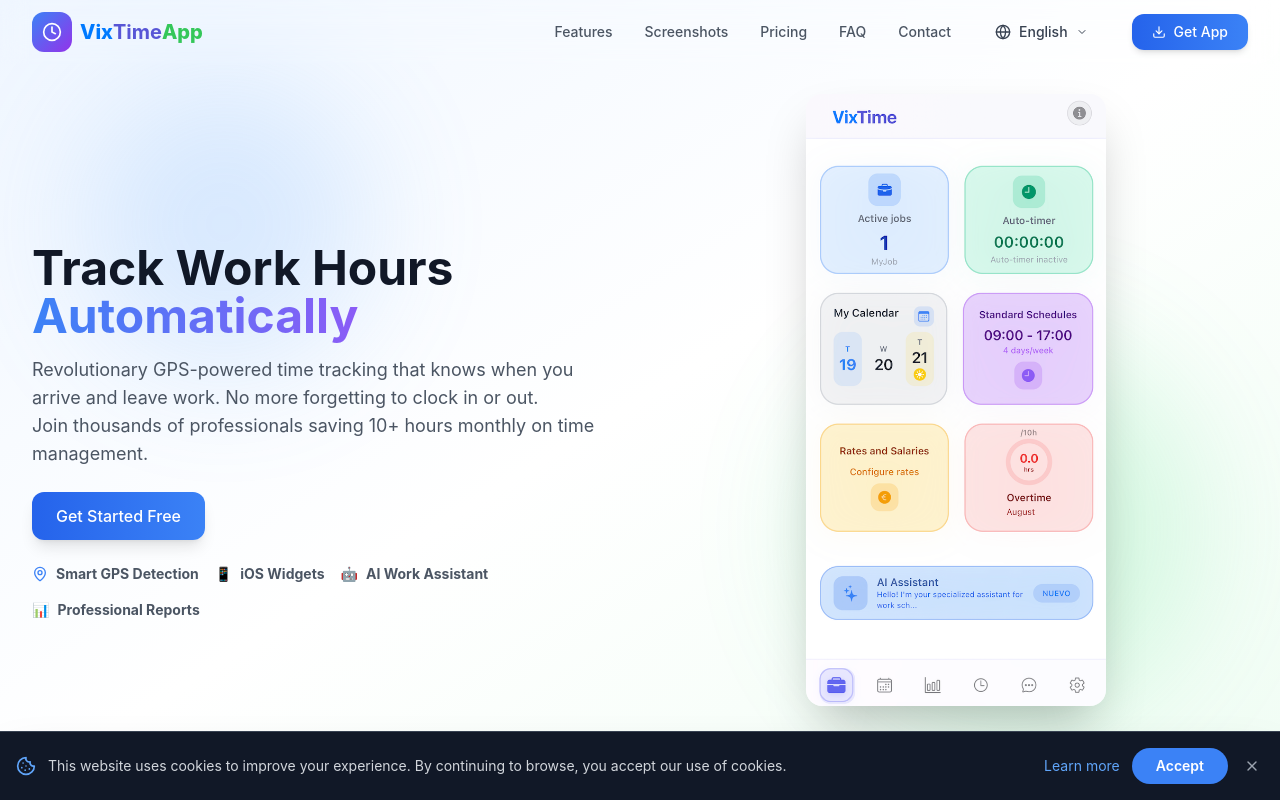
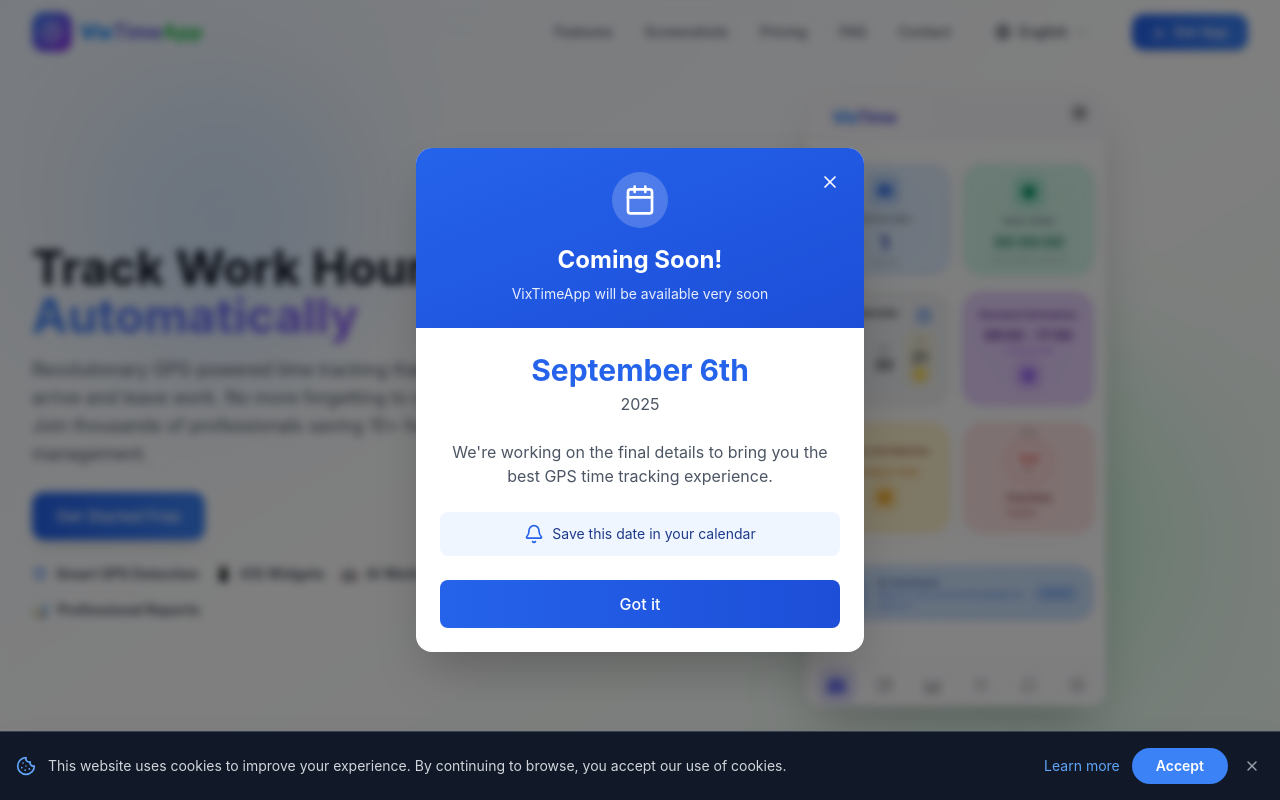
Before and after one commit to donia1222/worktrack-landing, a Next.js app: page / in a window 1280 px wide. Both pictures are taken after a click on the button "Get App". Shown: the top 800 px of the page. Built offline with nearby package versions, Linux system fonts and the light colour scheme.

Commit message:
“12”

```diff
--- a/app/layout.tsx
+++ b/app/layout.tsx
@@ -2,6 +2,7 @@
 import './globals.css'
 import LanguageProvider from '@/components/LanguageProvider'
 import CookieNotice from '@/components/CookieNotice'
+import { LaunchModalProvider } from '@/contexts/LaunchModalContext'
 
 export const metadata: Metadata = {
   title: 'WorkTrack - Control de Horas de Trabajo',
@@ -23,8 +24,10 @@
     <html lang="es">
       <body className="bg-gray-50">
         <LanguageProvider>
-          {children}
-          <CookieNotice />
+          <LaunchModalProvider>
+            {children}
+            <CookieNotice />
+          </LaunchModalProvider>
         </LanguageProvider>
       </body>
     </html>
--- a/app/page.tsx
+++ b/app/page.tsx
@@ -1,3 +1,5 @@
+'use client'
+
 import Navigation from '@/components/Navigation'
 import Hero from '@/components/Hero'
 import Stats from '@/components/Stats'
@@ -8,8 +10,12 @@
 import FAQ from '@/components/FAQ'
 import CTA from '@/components/CTA'
 import Footer from '@/components/Footer'
+import { LaunchModal } from '@/components/LaunchModal'
+import { useLaunchModal } from '@/contexts/LaunchModalContext'
 
 export default function Home() {
+  const { isOpen, closeModal } = useLaunchModal()
+
   return (
     <>
       <Navigation />
@@ -24,6 +30,7 @@
         <CTA />
         <Footer />
       </main>
+      <LaunchModal isOpen={isOpen} onClose={closeModal} />
     </>
   )
 }
--- a/components/Hero.tsx
+++ b/components/Hero.tsx
@@ -5,9 +5,11 @@
 import DemoModal from './DemoModal'
 import { useLanguage } from '@/lib/language'
 import Image from 'next/image'
+import { useLaunchModal } from '@/contexts/LaunchModalContext'
 
 export default function Hero() {
   const { t } = useLanguage()
+  const { openModal } = useLaunchModal()
   const [isDemoOpen, setIsDemoOpen] = useState(false)
   return (
     <section id="hero" className="relative min-h-[600px] sm:min-h-screen flex items-center justify-center overflow-hidden">
@@ -34,6 +36,7 @@
 
             <div className="flex flex-col sm:flex-row gap-3 mb-6">
               <button
+                onClick={openModal}
                 className="px-6 py-3 bg-gradient-to-r from-blue-600 to-blue-500 text-white font-medium rounded-xl hover:from-blue-700 hover:to-blue-600 transition-all shadow-lg hover:shadow-xl text-sm sm:text-base"
               >
                 {t('hero.downloadButton')}
--- /dev/null
+++ b/components/LaunchModal.tsx
@@ -0,0 +1,91 @@
+'use client'
+
+import { useEffect, useState } from 'react'
+import { X, Calendar, Bell } from 'lucide-react'
+import { motion, AnimatePresence } from 'framer-motion'
+import { useLanguage } from '@/lib/language'
+
+export function LaunchModal({ isOpen, onClose }: { isOpen: boolean; onClose: () => void }) {
+  const { t } = useLanguage()
+
+  const handleClose = () => {
+    onClose()
+  }
+
+  return (
+    <AnimatePresence>
+      {isOpen && (
+        <>
+          <motion.div
+            initial={{ opacity: 0 }}
+            animate={{ opacity: 1 }}
+            exit={{ opacity: 0 }}
+            className="fixed inset-0 bg-black/50 backdrop-blur-sm z-50"
+            onClick={handleClose}
+          />
+          <div className="fixed inset-0 flex items-center justify-center p-4 z-50">
+            <motion.div
+              initial={{ opacity: 0, scale: 0.9, y: 20 }}
+              animate={{ opacity: 1, scale: 1, y: 0 }}
+              exit={{ opacity: 0, scale: 0.9, y: 20 }}
+              className="w-full max-w-md bg-white rounded-2xl shadow-2xl overflow-hidden"
+            >
+            <div className="relative bg-gradient-to-br from-blue-600 to-blue-700 p-6 text-white">
+              <button
+                onClick={handleClose}
+                className="absolute top-4 right-4 p-2 rounded-full hover:bg-white/20 transition-colors"
+              >
+                <X className="w-5 h-5" />
+              </button>
+
+              <div className="flex items-center justify-center mb-4">
+                <div className="p-3 bg-white/20 rounded-full">
+                  <Calendar className="w-8 h-8" />
+                </div>
+              </div>
+
+              <h2 className="text-2xl font-bold text-center mb-2">
+                {t('launchModal.title')}
+              </h2>
+              <p className="text-center text-white/90 text-sm">
+                {t('launchModal.subtitle')}
+              </p>
+            </div>
+
+            <div className="p-6">
+              <div className="flex items-center justify-center mb-6">
+                <div className="text-center">
+                  <div className="text-3xl font-bold text-blue-600 mb-1">
+                    {t('launchModal.date')}
+                  </div>
+                  <div className="text-gray-600">
+                    {t('launchModal.year')}
+                  </div>
+                </div>
+              </div>
+
+              <p className="text-center text-gray-600 mb-6">
+                {t('launchModal.description')}
+              </p>
+
+              <div className="flex items-center justify-center gap-2 p-3 bg-blue-50 rounded-lg mb-6">
+                <Bell className="w-5 h-5 text-blue-600" />
+                <span className="text-sm text-blue-900">
+                  {t('launchModal.reminder')}
+                </span>
+              </div>
+
+              <button
+                onClick={handleClose}
+                className="w-full py-3 bg-gradient-to-r from-blue-600 to-blue-700 text-white font-medium rounded-lg hover:shadow-lg transition-all duration-200 transform hover:scale-[1.02]"
+              >
+                {t('launchModal.button')}
+              </button>
+            </div>
+            </motion.div>
+          </div>
+        </>
+      )}
+    </AnimatePresence>
+  )
+}
--- a/components/Navigation.tsx
+++ b/components/Navigation.tsx
@@ -5,6 +5,7 @@
 import { Clock, Menu, X, Download } from 'lucide-react'
 import { useLanguage } from '@/lib/language'
 import LanguageSelector from './LanguageSelector'
+import { useLaunchModal } from '@/contexts/LaunchModalContext'
 
 const getNavItems = (t: (key: string) => string) => [
   { label: t('navigation.features'), href: '#features' },
@@ -16,6 +17,7 @@
 
 export default function Navigation() {
   const { t } = useLanguage()
+  const { openModal } = useLaunchModal()
   const [isScrolled, setIsScrolled] = useState(false)
   const [isVisible, setIsVisible] = useState(true)
   const [lastScrollY, setLastScrollY] = useState(0)
@@ -103,6 +105,7 @@
             <LanguageSelector variant="header" />
 
             <button
+              onClick={openModal}
               className={`px-5 py-2 rounded-xl font-medium transition-all flex items-center gap-2 bg-gradient-to-r from-blue-600 to-blue-500 text-white hover:from-blue-700 hover:to-blue-600 shadow-md hover:shadow-lg text-sm`}
             >
               <Download className="w-3.5 h-3.5" />
@@ -144,7 +147,9 @@
                 <LanguageSelector variant="mobile" />
               </div>
 
-              <button className="w-full mt-4 px-5 py-2.5 bg-gradient-to-r from-blue-600 to-blue-500 text-white rounded-xl font-medium hover:from-blue-700 hover:to-blue-600 transition-all flex items-center justify-center gap-2 shadow-lg text-sm">
+              <button
+                onClick={openModal}
+                className="w-full mt-4 px-5 py-2.5 bg-gradient-to-r from-blue-600 to-blue-500 text-white rounded-xl font-medium hover:from-blue-700 hover:to-blue-600 transition-all flex items-center justify-center gap-2 shadow-lg text-sm">
                 <Download className="w-3.5 h-3.5" />
                 {t('navigation.download')}
               </button>
--- /dev/null
+++ b/contexts/LaunchModalContext.tsx
@@ -0,0 +1,32 @@
+'use client'
+
+import { createContext, useContext, useState, ReactNode } from 'react'
+
+interface LaunchModalContextType {
+  isOpen: boolean
+  openModal: () => void
+  closeModal: () => void
+}
+
+const LaunchModalContext = createContext<LaunchModalContextType | undefined>(undefined)
+
+export function LaunchModalProvider({ children }: { children: ReactNode }) {
+  const [isOpen, setIsOpen] = useState(false)
+
+  const openModal = () => setIsOpen(true)
+  const closeModal = () => setIsOpen(false)
+
+  return (
+    <LaunchModalContext.Provider value={{ isOpen, openModal, closeModal }}>
+      {children}
+    </LaunchModalContext.Provider>
+  )
+}
+
+export function useLaunchModal() {
+  const context = useContext(LaunchModalContext)
+  if (!context) {
+    throw new Error('useLaunchModal must be used within a LaunchModalProvider')
+  }
+  return context
+}
--- a/messages/de.json
+++ b/messages/de.json
@@ -310,6 +310,15 @@
       "learnMore": "Mehr erfahren"
     }
   },
+  "launchModal": {
+    "title": "Bald verfügbar!",
+    "subtitle": "VixTimeApp wird sehr bald verfügbar sein",
+    "date": "6. September",
+    "year": "2025",
+    "description": "Wir arbeiten an den letzten Details, um Ihnen die beste GPS-Zeiterfassungserfahrung zu bieten.",
+    "reminder": "Speichern Sie dieses Datum in Ihrem Kalender",
+    "button": "Verstanden"
+  },
   "contact": {
     "backButton": "Zurück zu VixTimeApp",
     "title": "Brauchen Sie",
--- a/messages/en.json
+++ b/messages/en.json
@@ -310,6 +310,15 @@
       "learnMore": "Learn more"
     }
   },
+  "launchModal": {
+    "title": "Coming Soon!",
+    "subtitle": "VixTimeApp will be available very soon",
+    "date": "September 6th",
+    "year": "2025",
+    "description": "We're working on the final details to bring you the best GPS time tracking experience.",
+    "reminder": "Save this date in your calendar",
+    "button": "Got it"
+  },
   "contact": {
     "backButton": "Back to VixTimeApp",
     "title": "Need",
--- a/messages/es.json
+++ b/messages/es.json
@@ -310,6 +310,15 @@
       "learnMore": "Más información"
     }
   },
+  "launchModal": {
+    "title": "¡Próximamente!",
+    "subtitle": "VixTimeApp estará disponible muy pronto",
+    "date": "6 de Septiembre",
+    "year": "2025",
+    "description": "Estamos trabajando en los últimos detalles para ofrecerte la mejor experiencia de control horario con GPS.",
+    "reminder": "Guarda esta fecha en tu calendario",
+    "button": "Entendido"
+  },
   "contact": {
     "backButton": "Volver a VixTimeApp",
     "title": "¿Necesitas",
```
